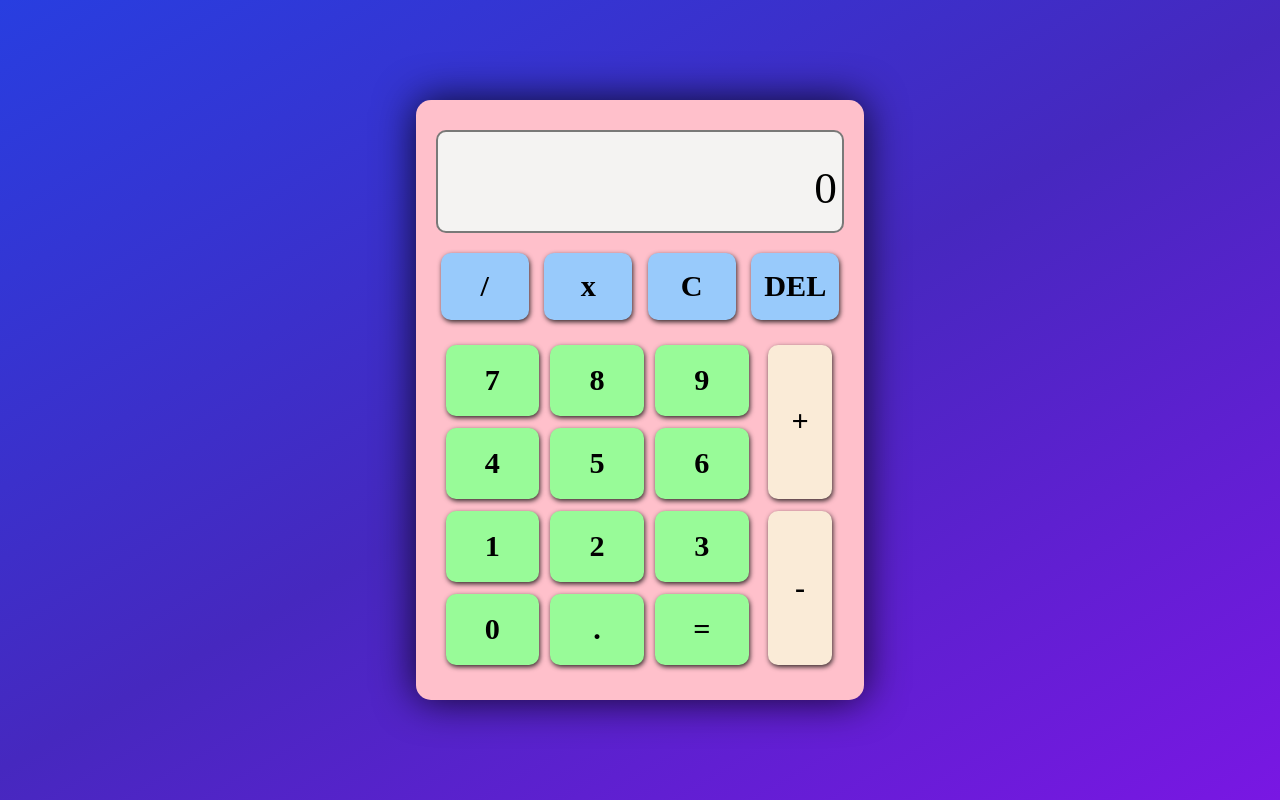
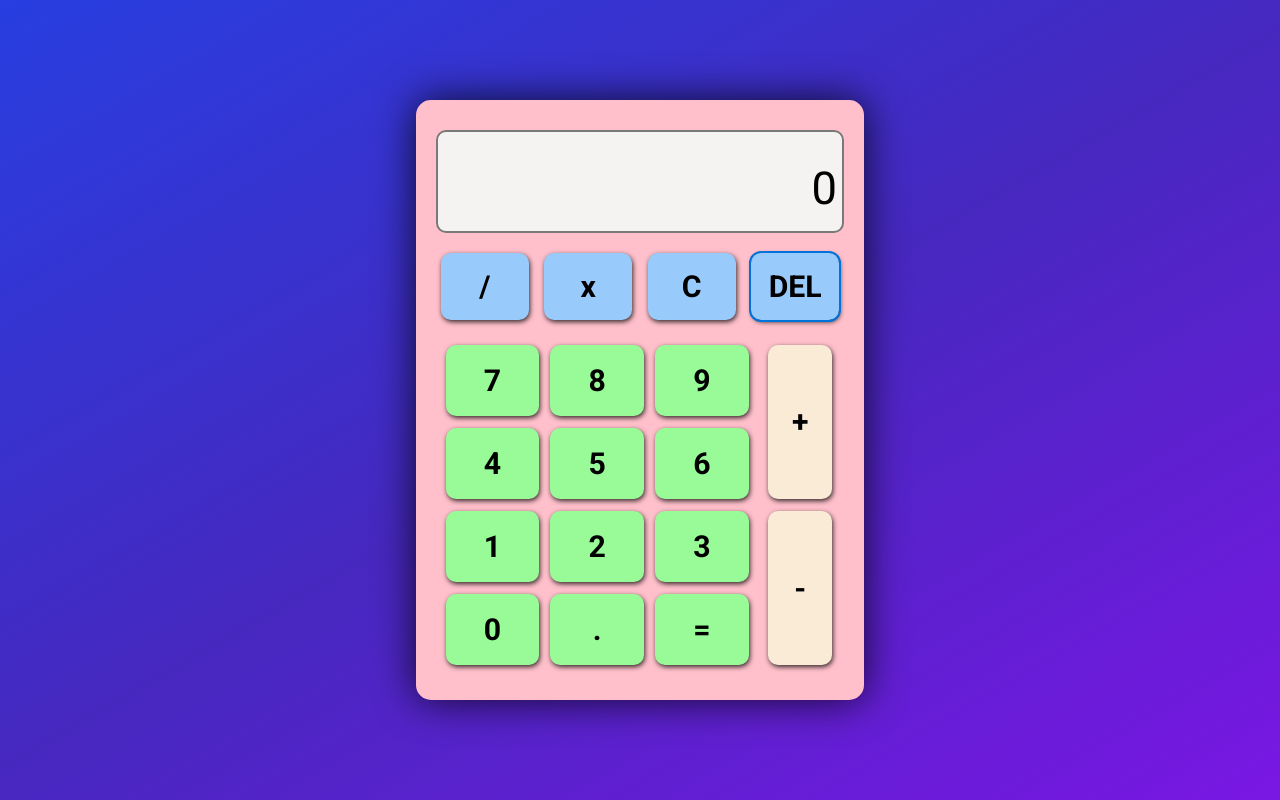
Before and after one commit to Lonzales/Calculadora, a plain HTML site: page Index.html in a window 1280 px wide. Both pictures are taken after a click on the button "DEL". Drawn offline with nearby package versions, Linux system fonts and the light colour scheme.

Commit message:
Se cambiaron los archivos Index.html y Styles.css para agregar el font Roboto

```diff
--- a/Index.html
+++ b/Index.html
@@ -3,6 +3,9 @@
 <head>
     <meta charset="UTF-8">
     <meta name="viewport" content="width=device-width, initial-scale=1.0">
+    <style>
+        @import url('https://fonts.googleapis.com/css2?family=Roboto:ital,wght@0,100..900;1,100..900&display=swap');
+    </style>
     <link rel="stylesheet" href="Styles.css"/>
     <link rel="icon" href="Imagenes/Calculadora.png" type="image/png">
     <title>Calculator</title>
--- a/Styles.css
+++ b/Styles.css
@@ -2,6 +2,7 @@
     margin: 0px;
     padding: 0px;
     box-sizing: border-box;
+    font-family: "Roboto", sans-serif;
 }
 
 body {
@@ -22,6 +23,10 @@
     font-weight: bold;
     text-align: center;
     cursor: pointer;
+}
+
+button:focus {
+    outline: 2px solid rgb(2, 114, 219);
 }
 
 .noUserSelect {
@@ -53,7 +58,7 @@
 }
 
 #preResult {
-    font-size: 0.8cm;
+    font-size: 0.6cm;
     color: gray;
 }
 
```
